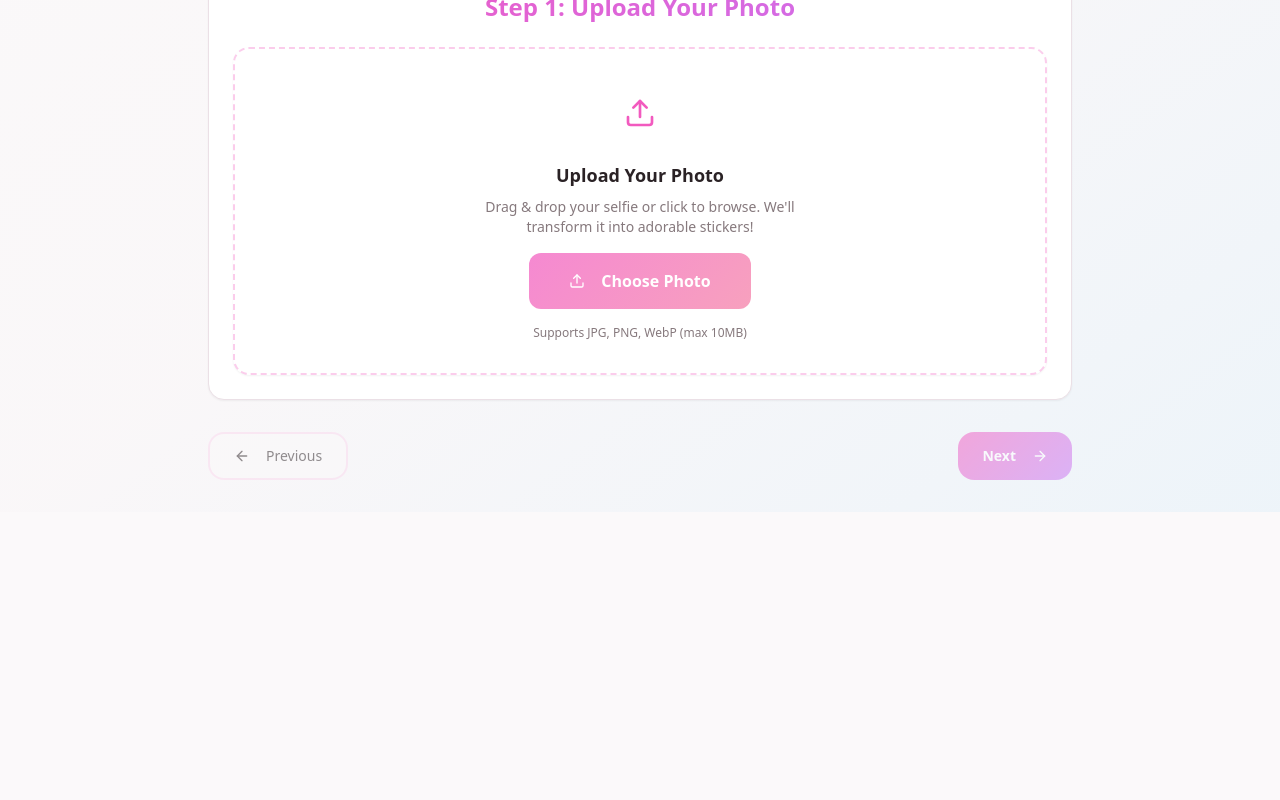
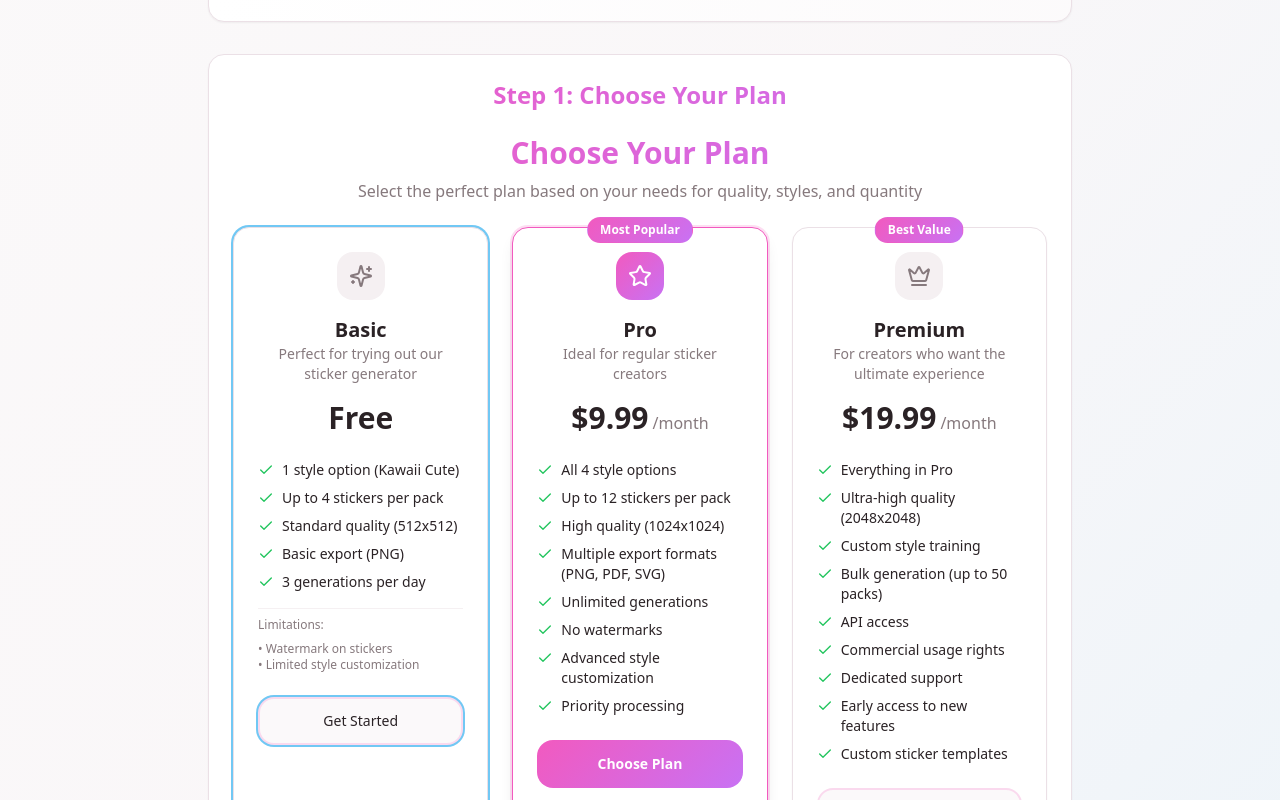
Before and after one commit to SukiLynx/photo-sticker-party-pack, a React (Vite) app: page / in a window 1280 px wide. Shown: the part 440-1240 px from the top of the page. Before the commit the page ends 952 px from the top, so only its background shows below. Built offline with nearby package versions, Linux system fonts and the light colour scheme.

Commit message:
Add generation plans
Add plans for generating pictures based on quality, style, and size selection.

```diff
--- /dev/null
+++ b/src/components/PricingPlans.tsx
@@ -0,0 +1,198 @@
+import React from 'react';
+import { Card } from '@/components/ui/card';
+import { Button } from '@/components/ui/button';
+import { Badge } from '@/components/ui/badge';
+import { Check, Star, Crown, Sparkles } from 'lucide-react';
+
+interface PricingPlan {
+  id: string;
+  name: string;
+  price: string;
+  period: string;
+  description: string;
+  badge?: string;
+  icon: React.ReactNode;
+  features: string[];
+  limitations: string[];
+  popular?: boolean;
+}
+
+const plans: PricingPlan[] = [
+  {
+    id: 'basic',
+    name: 'Basic',
+    price: 'Free',
+    period: '',
+    description: 'Perfect for trying out our sticker generator',
+    icon: <Sparkles className="h-6 w-6" />,
+    features: [
+      '1 style option (Kawaii Cute)',
+      'Up to 4 stickers per pack',
+      'Standard quality (512x512)',
+      'Basic export (PNG)',
+      '3 generations per day'
+    ],
+    limitations: [
+      'Watermark on stickers',
+      'Limited style customization'
+    ]
+  },
+  {
+    id: 'pro',
+    name: 'Pro',
+    price: '$9.99',
+    period: '/month',
+    description: 'Ideal for regular sticker creators',
+    badge: 'Most Popular',
+    icon: <Star className="h-6 w-6" />,
+    features: [
+      'All 4 style options',
+      'Up to 12 stickers per pack',
+      'High quality (1024x1024)',
+      'Multiple export formats (PNG, PDF, SVG)',
+      'Unlimited generations',
+      'No watermarks',
+      'Advanced style customization',
+      'Priority processing'
+    ],
+    limitations: [],
+    popular: true
+  },
+  {
+    id: 'premium',
+    name: 'Premium',
+    price: '$19.99',
+    period: '/month',
+    description: 'For creators who want the ultimate experience',
+    badge: 'Best Value',
+    icon: <Crown className="h-6 w-6" />,
+    features: [
+      'Everything in Pro',
+      'Ultra-high quality (2048x2048)',
+      'Custom style training',
+      'Bulk generation (up to 50 packs)',
+      'API access',
+      'Commercial usage rights',
+      'Dedicated support',
+      'Early access to new features',
+      'Custom sticker templates'
+    ],
+    limitations: []
+  }
+];
+
+interface PricingPlansProps {
+  onSelectPlan?: (planId: string) => void;
+  selectedPlan?: string;
+}
+
+export const PricingPlans: React.FC<PricingPlansProps> = ({
+  onSelectPlan,
+  selectedPlan
+}) => {
+  return (
+    <div className="space-y-6">
+      <div className="text-center space-y-2">
+        <h2 className="text-3xl font-bold bg-gradient-primary bg-clip-text text-transparent">
+          Choose Your Plan
+        </h2>
+        <p className="text-muted-foreground max-w-2xl mx-auto">
+          Select the perfect plan based on your needs for quality, styles, and quantity
+        </p>
+      </div>
+
+      <div className="grid md:grid-cols-3 gap-6 max-w-6xl mx-auto">
+        {plans.map((plan) => (
+          <Card
+            key={plan.id}
+            className={`
+              relative p-6 transition-all duration-300 hover:shadow-lg hover:-translate-y-1
+              ${plan.popular
+                ? 'border-primary shadow-lg ring-2 ring-primary/20'
+                : 'hover:border-primary/50'
+              }
+              ${selectedPlan === plan.id ? 'ring-2 ring-accent' : ''}
+            `}
+          >
+            {plan.badge && (
+              <div className="absolute -top-3 left-1/2 transform -translate-x-1/2">
+                <Badge
+                  variant={plan.popular ? "default" : "secondary"}
+                  className="px-3 py-1 bg-gradient-primary text-primary-foreground"
+                >
+                  {plan.badge}
+                </Badge>
+              </div>
+            )}
+
+            <div className="text-center space-y-4 mb-6">
+              <div className={`
+                w-12 h-12 mx-auto rounded-lg flex items-center justify-center
+                ${plan.popular
+                  ? 'bg-gradient-primary text-primary-foreground'
+                  : 'bg-muted text-muted-foreground'
+                }
+              `}>
+                {plan.icon}
+              </div>
+
+              <div>
+                <h3 className="text-xl font-bold">{plan.name}</h3>
+                <p className="text-sm text-muted-foreground">{plan.description}</p>
+              </div>
+
+              <div className="space-y-1">
+                <div className="flex items-baseline justify-center space-x-1">
+                  <span className="text-3xl font-bold">{plan.price}</span>
+                  {plan.period && (
+                    <span className="text-muted-foreground">{plan.period}</span>
+                  )}
+                </div>
+              </div>
+            </div>
+
+            <div className="space-y-4 mb-6">
+              <div className="space-y-2">
+                {plan.features.map((feature, index) => (
+                  <div key={index} className="flex items-start space-x-2">
+                    <Check className="h-4 w-4 text-green-500 mt-0.5 flex-shrink-0" />
+                    <span className="text-sm">{feature}</span>
+                  </div>
+                ))}
+              </div>
+
+              {plan.limitations.length > 0 && (
+                <div className="pt-2 border-t border-muted">
+                  <p className="text-xs text-muted-foreground font-medium mb-2">
+                    Limitations:
+                  </p>
+                  {plan.limitations.map((limitation, index) => (
+                    <div key={index} className="text-xs text-muted-foreground">
+                      • {limitation}
+                    </div>
+                  ))}
+                </div>
+              )}
+            </div>
+
+            <Button
+              variant={plan.popular ? "default" : "outline"}
+              className={`
+                w-full
+                ${plan.popular ? 'bg-gradient-primary hover:opacity-90' : ''}
+                ${selectedPlan === plan.id ? 'ring-2 ring-accent' : ''}
+              `}
+              onClick={() => onSelectPlan?.(plan.id)}
+            >
+              {plan.price === 'Free' ? 'Get Started' : 'Choose Plan'}
+            </Button>
+          </Card>
+        ))}
+      </div>
+
+      <div className="text-center text-sm text-muted-foreground">
+        <p>All plans include secure cloud storage and 24/7 customer support</p>
+      </div>
+    </div>
+  );
+};
--- a/src/pages/StickerGenerator.tsx
+++ b/src/pages/StickerGenerator.tsx
@@ -3,6 +3,7 @@ import { ImageUpload } from '@/components/ImageUpload';
 import { StyleSelector } from '@/components/StyleSelector';
 import { QuantitySelector } from '@/components/QuantitySelector';
 import { StickerPreview } from '@/components/StickerPreview';
+import { PricingPlans } from '@/components/PricingPlans';
 import { Button } from '@/components/ui/button';
 import { Card } from '@/components/ui/card';
 import { Progress } from '@/components/ui/progress';
@@ -17,6 +18,7 @@ interface GenerationState {
   stickerPack: string[];
   isGenerating: boolean;
   currentStep: number;
+  selectedPlan: string;
 }
 
 export const StickerGenerator: React.FC = () => {
@@ -28,23 +30,38 @@ export const StickerGenerator: React.FC = () => {
     stickerPack: [],
     isGenerating: false,
     currentStep: 1,
+    selectedPlan: 'basic',
   });
 
   const steps = [
-    { number: 1, title: 'Upload Photo', description: 'Add your beautiful selfie' },
-    { number: 2, title: 'Choose Style', description: 'Pick your favorite look' },
-    { number: 3, title: 'Select Quantity', description: 'How many stickers?' },
-    { number: 4, title: 'Generate & Download', description: 'Get your stickers!' },
+    { number: 1, title: 'Choose Plan', description: 'Select your pricing tier' },
+    { number: 2, title: 'Upload Photo', description: 'Add your beautiful selfie' },
+    { number: 3, title: 'Choose Style', description: 'Pick your favorite look' },
+    { number: 4, title: 'Select Quantity', description: 'How many stickers?' },
+    { number: 5, title: 'Generate & Download', description: 'Get your stickers!' },
   ];
 
   const progress = ((state.currentStep - 1) / (steps.length - 1)) * 100;
+
+  const handlePlanSelect = (planId: string) => {
+    setState(prev => ({
+      ...prev,
+      selectedPlan: planId,
+      currentStep: Math.max(prev.currentStep, 2)
+    }));
+
+    toast({
+      title: "Plan selected! 🎯",
+      description: `You chose the ${planId} plan. Now upload your photo!`,
+    });
+  };
 
   const handleImageUpload = (file: File) => {
     const url = URL.createObjectURL(file);
     setState(prev => ({
       ...prev,
       uploadedImage: url,
-      currentStep: Math.max(prev.currentStep, 2)
+      currentStep: Math.max(prev.currentStep, 3)
     }));
 
     toast({
@@ -60,7 +77,7 @@ export const StickerGenerator: React.FC = () => {
     setState(prev => ({
       ...prev,
       uploadedImage: null,
-      currentStep: 1,
+      currentStep: 2,
       stickerPack: []
     }));
   };
@@ -69,7 +86,7 @@ export const StickerGenerator: React.FC = () => {
     setState(prev => ({
       ...prev,
       selectedStyle: styleId,
-      currentStep: Math.max(prev.currentStep, 3)
+      currentStep: Math.max(prev.currentStep, 4)
     }));
   };
 
@@ -77,7 +94,7 @@ export const StickerGenerator: React.FC = () => {
     setState(prev => ({
       ...prev,
       selectedQuantity: quantity,
-      currentStep: Math.max(prev.currentStep, 4)
+      currentStep: Math.max(prev.currentStep, 5)
     }));
   };
 
@@ -141,9 +158,10 @@ export const StickerGenerator: React.FC = () => {
 
   const canProceedToNextStep = () => {
     switch (state.currentStep) {
-      case 1: return !!state.uploadedImage;
-      case 2: return !!state.selectedStyle;
-      case 3: return state.selectedQuantity > 0;
+      case 1: return !!state.selectedPlan;
+      case 2: return !!state.uploadedImage;
+      case 3: return !!state.selectedStyle;
+      case 4: return state.selectedQuantity > 0;
       default: return true;
     }
   };
@@ -219,11 +237,24 @@ export const StickerGenerator: React.FC = () => {
 
         {/* Main Content */}
         <div className="space-y-8">
-          {/* Step 1: Image Upload */}
+          {/* Step 1: Plan Selection */}
           {state.currentStep >= 1 && (
             <Card className="p-6">
               <h2 className="text-2xl font-bold mb-6 text-center bg-gradient-primary bg-clip-text text-transparent">
-                Step 1: Upload Your Photo
+                Step 1: Choose Your Plan
+              </h2>
+              <PricingPlans
+                selectedPlan={state.selectedPlan}
+                onSelectPlan={handlePlanSelect}
+              />
+            </Card>
+          )}
+
+          {/* Step 2: Image Upload */}
+          {state.currentStep >= 2 && (
+            <Card className="p-6">
+              <h2 className="text-2xl font-bold mb-6 text-center bg-gradient-primary bg-clip-text text-transparent">
+                Step 2: Upload Your Photo
               </h2>
               <ImageUpload
                 onImageUpload={handleImageUpload}
@@ -233,8 +264,8 @@ export const StickerGenerator: React.FC = () => {
             </Card>
           )}
 
-          {/* Step 2: Style Selection */}
-          {state.currentStep >= 2 && state.uploadedImage && (
+          {/* Step 3: Style Selection */}
+          {state.currentStep >= 3 && state.uploadedImage && (
             <Card className="p-6">
               <StyleSelector
                 selectedStyle={state.selectedStyle}
@@ -243,8 +274,8 @@ export const StickerGenerator: React.FC = () => {
             </Card>
           )}
 
-          {/* Step 3: Quantity Selection */}
-          {state.currentStep >= 3 && state.selectedStyle && (
+          {/* Step 4: Quantity Selection */}
+          {state.currentStep >= 4 && state.selectedStyle && (
             <Card className="p-6">
               <QuantitySelector
                 selectedQuantity={state.selectedQuantity}
@@ -253,8 +284,8 @@ export const StickerGenerator: React.FC = () => {
             </Card>
           )}
 
-          {/* Step 4: Generation & Preview */}
-          {state.currentStep >= 4 && (
+          {/* Step 5: Generation & Preview */}
+          {state.currentStep >= 5 && (
             <Card className="p-6">
               {state.stickerPack.length === 0 && !state.isGenerating && (
                 <div className="text-center space-y-6">
```
